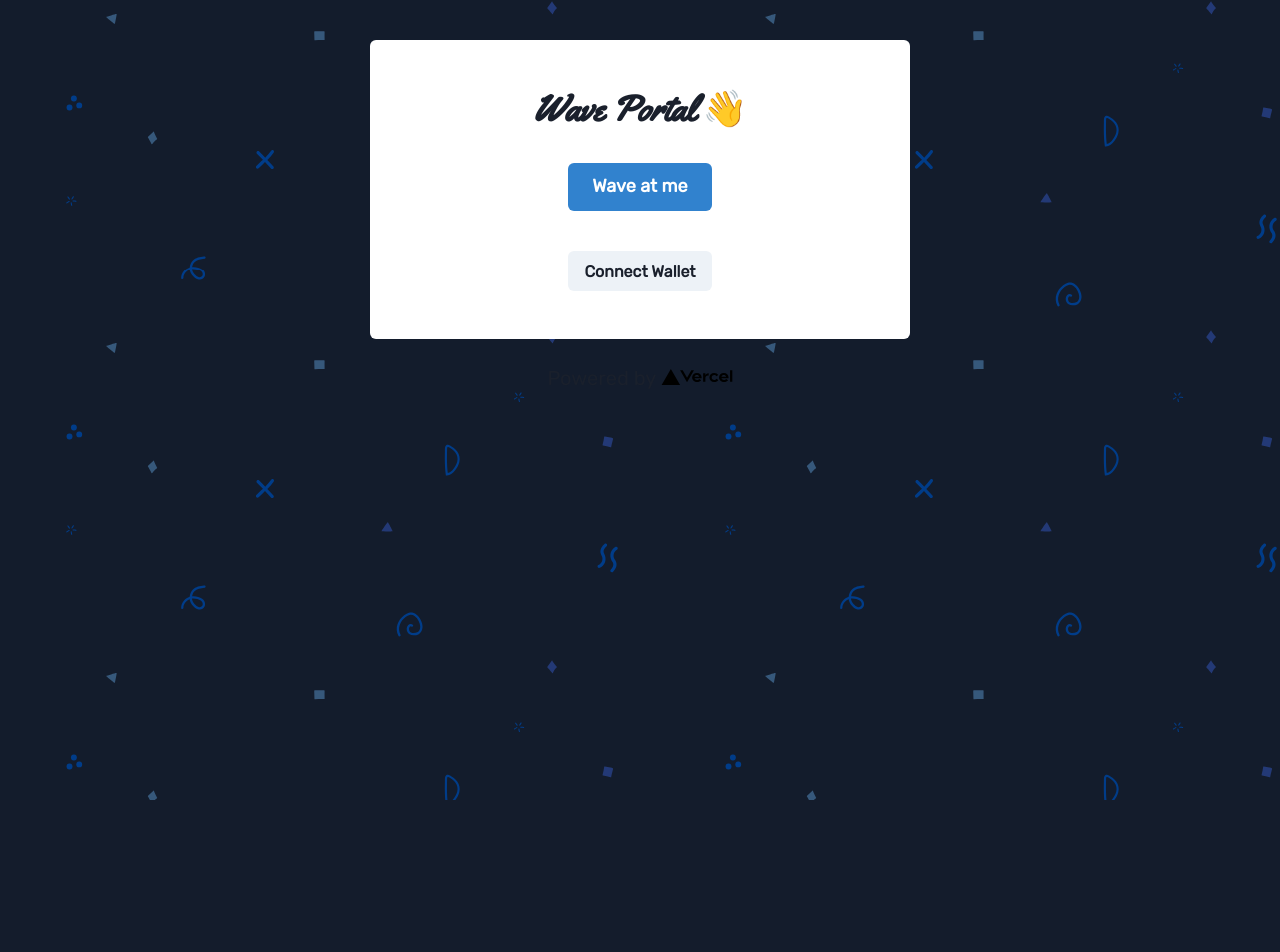
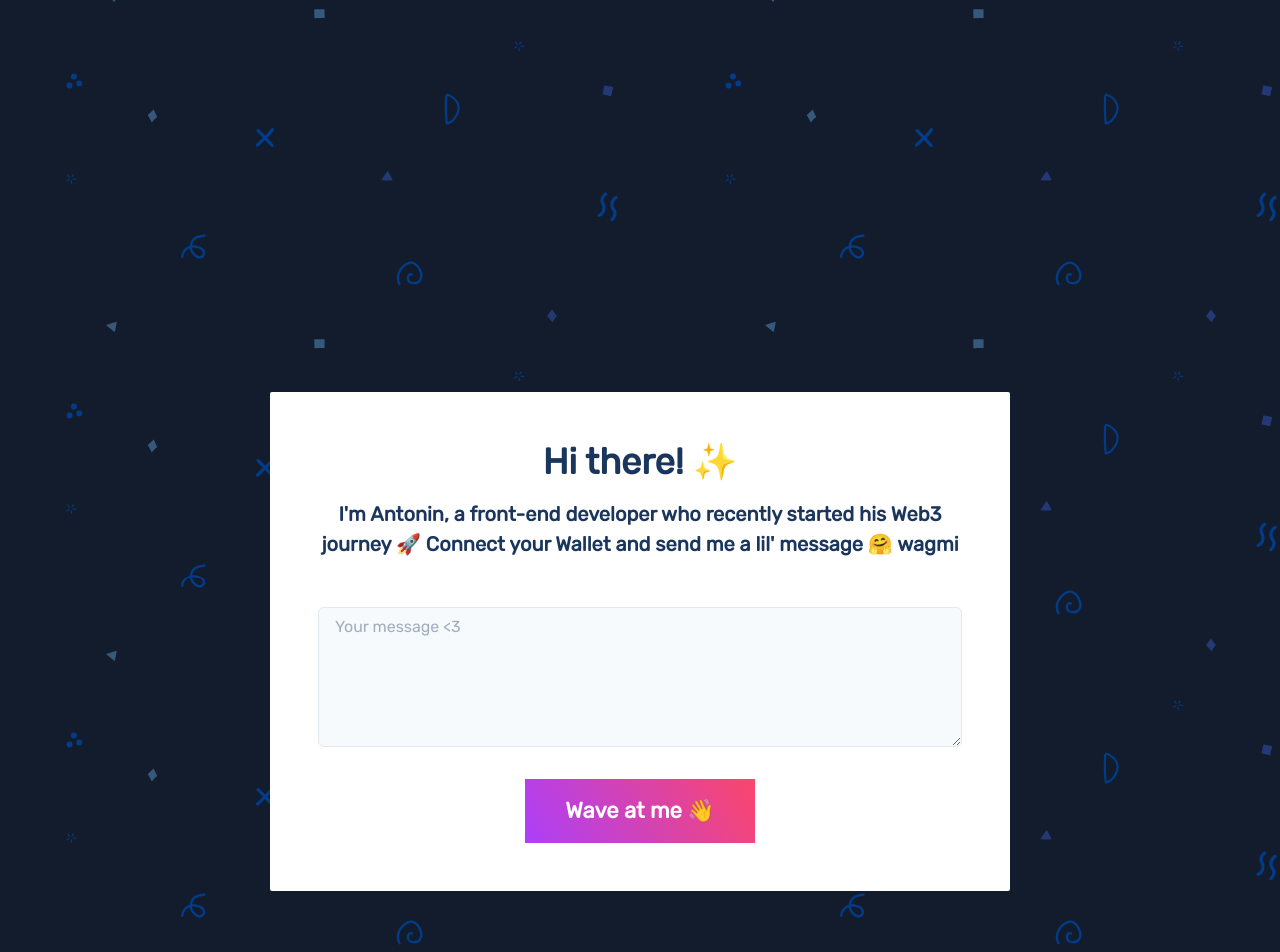
Before and after one commit to 0xShynn/buildspace-wave-portal, a Next.js app: page / in a window 1280 px wide. Shown: the top 952 px of the page. Before the commit the page ends 800 px from the top, so only its background shows below. Built offline with nearby package versions, Linux system fonts and the light colour scheme.

Commit message:
refactor/add: components, button gradient color theme. add: form

```diff
--- /dev/null
+++ b/src/components/Footer.js
@@ -0,0 +1,23 @@
+import { Box, Flex } from '@chakra-ui/react'
+import Image from 'next/image'
+
+const Footer = () => {
+  return (
+    <Box role="contentinfo">
+      <Flex justify="center" p="6">
+        <a
+          href="https://vercel.com?utm_source=create-next-app&utm_medium=default-template&utm_campaign=create-next-app"
+          target="_blank"
+          rel="noopener noreferrer"
+        >
+          Powered by{' '}
+          <span>
+            <Image src="/vercel.svg" alt="Vercel Logo" width={72} height={16} />
+          </span>
+        </a>
+      </Flex>
+    </Box>
+  )
+}
+
+export default Footer
--- /dev/null
+++ b/src/components/Form.js
@@ -0,0 +1,52 @@
+import {
+  Button,
+  FormControl,
+  FormErrorMessage,
+  Textarea,
+} from '@chakra-ui/react'
+import { useForm } from 'react-hook-form'
+
+const Form = () => {
+  const {
+    handleSubmit,
+    register,
+    formState: { errors, isSubmitting },
+  } = useForm()
+
+  function onSubmit(values) {
+    return new Promise((resolve) => {
+      setTimeout(() => {
+        alert(JSON.stringify(values, null, 2))
+        resolve()
+      }, 3000)
+    })
+  }
+
+  return (
+    <form onSubmit={handleSubmit(onSubmit)}>
+      <FormControl mb="4">
+        <Textarea
+          id="message"
+          placeholder="Your message <3"
+          {...register('message', { required: 'This is required' })}
+          minH="140px"
+          bg="gray.50"
+        />
+        <FormErrorMessage>
+          {errors.message && errors.message.message}
+        </FormErrorMessage>
+      </FormControl>
+      <Button
+        mt={4}
+        color="white"
+        isLoading={isSubmitting}
+        type="submit"
+        variant="pinkGradient"
+      >
+        Wave at me 👋
+      </Button>
+    </form>
+  )
+}
+
+export default Form
--- /dev/null
+++ b/src/components/WavesContainer.js
@@ -0,0 +1,20 @@
+import { Box, Heading, Text, VStack } from '@chakra-ui/react'
+
+const WavesContainer = ({ data }) => {
+  return (
+    <VStack bg="blue.100" w="full" p="12">
+      <Heading fontFamily="body" fontSize="20">
+        Waves log
+      </Heading>
+      {data.map((wave, index) => (
+        <Box key={index}>
+          <Text wordBreak="break-all">Address: {wave.address}</Text>
+          <Text>Time: {wave.timestamp.toString()}</Text>
+          <Text>Message: {wave.message}</Text>
+        </Box>
+      ))}
+    </VStack>
+  )
+}
+
+export default WavesContainer
--- a/src/pages/index.js
+++ b/src/pages/index.js
@@ -1,10 +1,12 @@
-import { useEffect, useState } from 'react'
+import { useEffect, useRef, useState } from 'react'
 
 import { Box, Button, Flex, Heading, Text, VStack } from '@chakra-ui/react'
 import { ethers } from 'ethers'
 import { NextSeo } from 'next-seo'
-import Image from 'next/image'
 
+import Footer from '../components/Footer'
+import Form from '../components/Form'
+import WavesContainer from '../components/WavesContainer'
 import abi from '../utils/WavePortal.json'
 
 export default function Home() {
@@ -167,6 +169,11 @@ export default function Home() {
     onLoad()
   }, [])
 
+  const ref = useRef(null)
+  useEffect(() => {
+    import('@lottiefiles/lottie-player')
+  })
+
   return (
     <Box px="4">
       {/* Edit the Head info */}
@@ -177,63 +184,64 @@ export default function Home() {
         direction="column"
         align="center"
         justify="center"
-        py="12"
-        px="4"
-        bg="white"
         w="full"
-        maxW="540px"
+        maxW="740px"
         mx="auto"
         mt="10"
-        rounded="md"
       >
-        <Heading as="h1">
-          Wave Portal <span>👋</span>
-        </Heading>
-        <VStack>
-          <Button colorScheme="blue" size="lg" mt="8" onClick={wave} mb="8">
-            Wave at me
-          </Button>
+        <Flex
+          textAlign="center"
+          align="center"
+          direction="column"
+          mb="16"
+          rounded="sm"
+        >
+          <lottie-player
+            ref={ref}
+            autoplay
+            loop
+            mode="normal"
+            src="https://assets5.lottiefiles.com/packages/lf20_jm7mv1ib.json"
+            style={{ width: '320px', height: '320px' }}
+          />
+          <Box
+            bg="white"
+            rounded="sm"
+            p={{ base: 6, md: 12 }}
+            mt="8"
+            color="blue.900"
+          >
+            <Heading fontFamily="body" mb="4">
+              Hi there! ✨
+            </Heading>
+            <Text fontWeight="bold" mb={{ base: 6, md: 12 }}>
+              I&apos;m Antonin, a front-end developer who recently started his
+              Web3 journey 🚀 Connect your Wallet and send me a lil&apos;
+              message 🤗 wagmi
+            </Text>
 
-          {allWaves.length !== 0 && (
-            <VStack>
-              <Heading fontFamily="body" fontSize="20">
-                Waves log
-              </Heading>
-              {allWaves.map((wave, index) => (
-                <Box key={index}>
-                  <Text wordBreak="break-all">Address: {wave.address}</Text>
-                  <Text>Time: {wave.timestamp.toString()}</Text>
-                  <Text>Message: {wave.message}</Text>
-                </Box>
-              ))}
-            </VStack>
-          )}
+            {currentAccount && !isLoading && (
+              <Button
+                onClick={connectWallet}
+                variant="greenGradient"
+                color="white"
+                mb="8"
+              >
+                Connect Wallet
+              </Button>
+            )}
 
-          {!currentAccount && !isLoading && (
-            <Button onClick={connectWallet}>Connect Wallet</Button>
-          )}
-        </VStack>
+            <Form />
+            {/* <Button colorScheme="blue" size="lg" mt="8" onClick={wave} mb="8">
+              Wave at me 👋
+            </Button> */}
+          </Box>
+        </Flex>
+
+        {allWaves.length !== 0 && <WavesContainer data={allWaves} />}
       </Flex>
 
-      <Box role="contentinfo">
-        <Flex justify="center" p="6">
-          <a
-            href="https://vercel.com?utm_source=create-next-app&utm_medium=default-template&utm_campaign=create-next-app"
-            target="_blank"
-            rel="noopener noreferrer"
-          >
-            Powered by{' '}
-            <span>
-              <Image
-                src="/vercel.svg"
-                alt="Vercel Logo"
-                width={72}
-                height={16}
-              />
-            </span>
-          </a>
-        </Flex>
-      </Box>
+      <Footer />
     </Box>
   )
 }
--- a/src/theme/components/button.js
+++ b/src/theme/components/button.js
@@ -1,17 +1,52 @@
 import { sharedBaseStyle, light, dark } from './sharedStyleLinkButton'
+
+const pinkGradientColor =
+  'linear-gradient(60deg, rgba(172,63,251,1) 0%, rgba(252,70,107,1) 100%)'
+
+const greenGradientColor =
+  'linear-gradient(60deg, rgba(34,193,195,1) 0%, rgba(253,187,45,1) 100%)'
 
 const button = {
   baseStyle: {
     ...sharedBaseStyle,
+    rounded: 'none',
   },
   sizes: {
     sm: {},
-    md: {},
+    md: {
+      px: { base: 8, md: 10 },
+      py: { base: 7, md: 8 },
+      fontSize: { base: '18px', md: '22px' },
+    },
     lg: {},
   },
   variants: {
     ...light,
     ...dark,
+    pinkGradient: {
+      bg: pinkGradientColor,
+      _hover: {
+        bg: pinkGradientColor,
+      },
+      _active: {
+        bg: pinkGradientColor,
+      },
+      _loading: {
+        bg: pinkGradientColor,
+      },
+    },
+    greenGradient: {
+      bg: greenGradientColor,
+      _hover: {
+        bg: greenGradientColor,
+      },
+      _active: {
+        bg: greenGradientColor,
+      },
+      _loading: {
+        bg: greenGradientColor,
+      },
+    },
     // Add here the shared variants from the sharedStyleLinkButton.js
   },
   defaultProps: {
```
